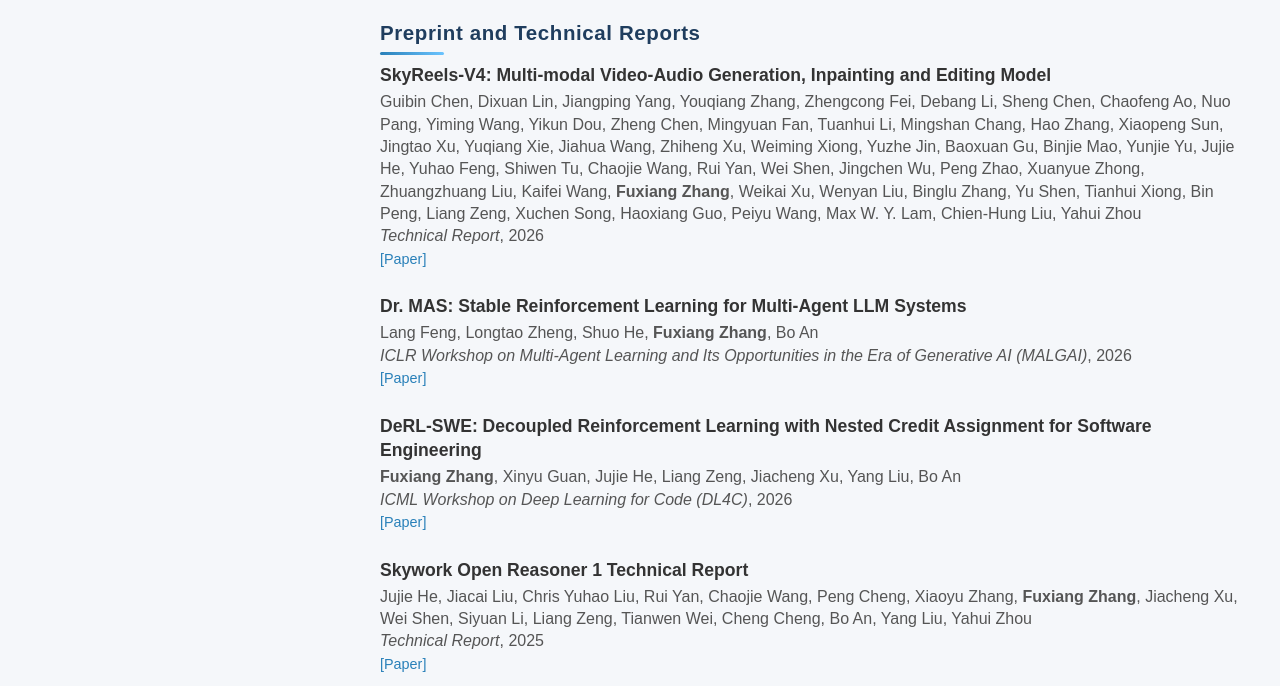
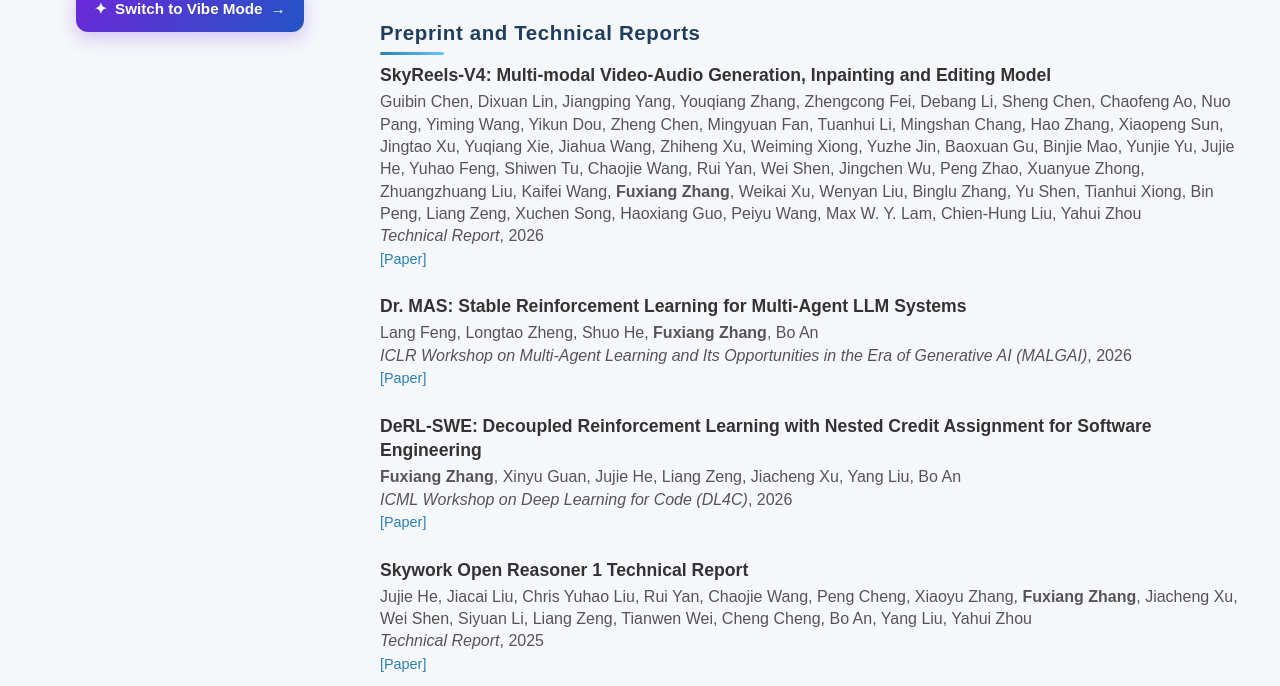
Before and after one commit to Fuxiang-Zhang/fuxiang-zhang.github.io, a plain HTML site: page index.html in a window 1280 px wide. Shown: the part 414-1100 px from the top of the page. Drawn offline with Linux system fonts and the light colour scheme.

Commit message:
Add Vibe Mode homepage link and upgrade Actions to Node 24

```diff
--- a/index.html
+++ b/index.html
@@ -92,6 +92,39 @@
     .links a {
       margin-right: 10px;
     }
+    .links .vibe-link {
+      display: inline-flex;
+      align-items: center;
+      justify-content: center;
+      gap: 8px;
+      margin: 10px 0 0;
+      padding: 13px 18px;
+      border-radius: 12px;
+      background: linear-gradient(120deg, #6d28d9, #2454c6);
+      color: #fff;
+      font-size: 0.95em;
+      font-weight: 700;
+      line-height: 1.4;
+      box-shadow: 0 6px 18px rgba(109, 40, 217, 0.25);
+      transition: transform 180ms ease, box-shadow 180ms ease;
+    }
+    .links .vibe-link:hover {
+      text-decoration: none;
+      transform: translateY(-2px);
+      box-shadow: 0 9px 24px rgba(109, 40, 217, 0.35);
+    }
+    .links .vibe-link:focus-visible {
+      outline: 3px solid #6d28d9;
+      outline-offset: 4px;
+    }
+    @media (prefers-reduced-motion: reduce) {
+      .links .vibe-link {
+        transition: none;
+      }
+      .links .vibe-link:hover {
+        transform: none;
+      }
+    }
     .publication-item {
         margin-bottom: 1.5em;
         line-height: 1.4;
@@ -130,6 +163,7 @@
       <p><a href="https://github.com/mansicer">GitHub</a></p>
       <p><a href="https://scholar.google.com/citations?user=GZRrWXAAAAAJ">Google Scholar</a></p>
       <p><a href="https://www.linkedin.com/in/fuxiang-zhang-2b7bb418a/">Linkedin</a></p>
+      <p><a class="vibe-link" href="/vibe"><span aria-hidden="true">✦</span> Switch to Vibe Mode <span aria-hidden="true">→</span></a></p>
     </div>
   </div>
 
```
Also changed, not shown: .github/workflows/static.yml.
